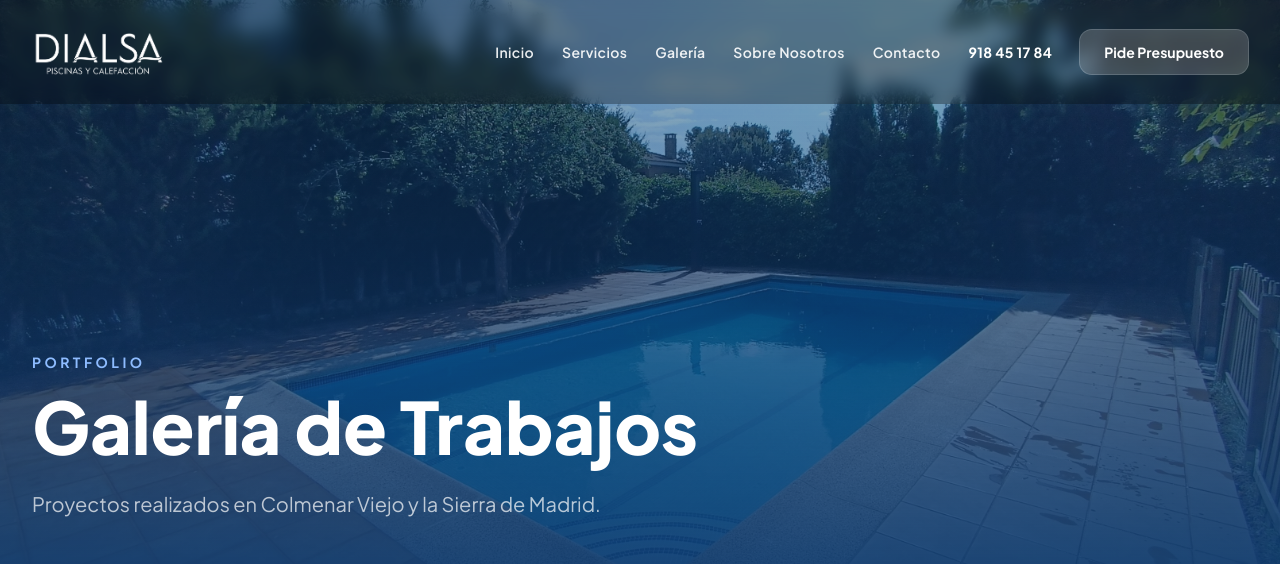
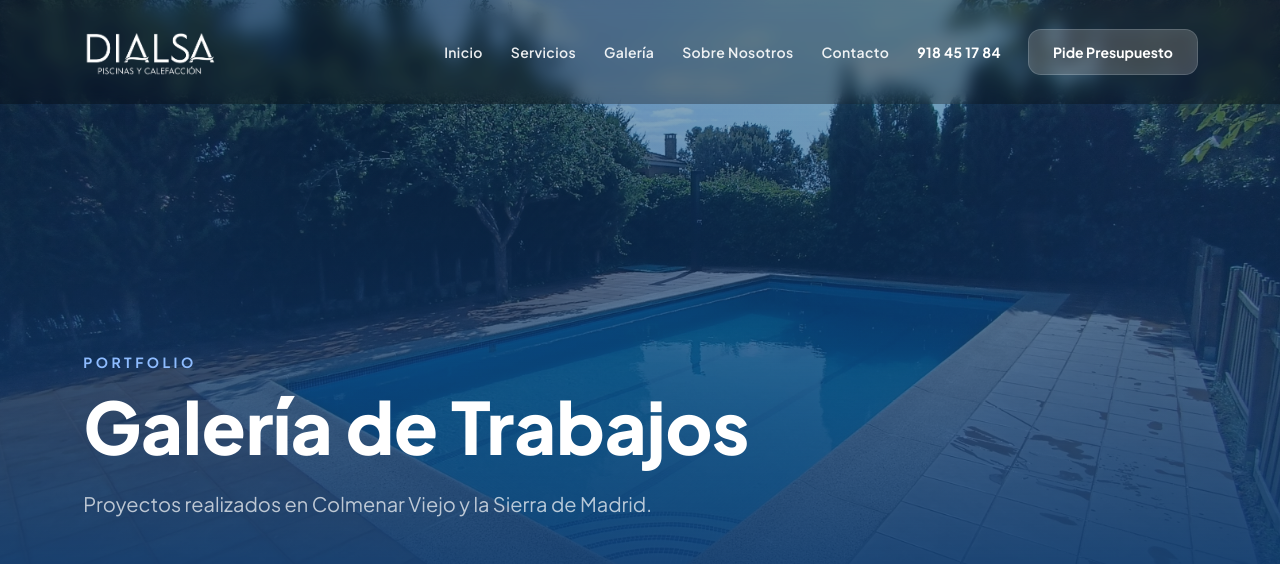
Before and after one commit to aitower97/dev-webs, a Next.js app in the folder apps/dialsa/: page /galeria in a window 1280 px wide. Shown: the top 564 px of the page. Built offline with nearby package versions, Linux system fonts and the light colour scheme.

Commit message:
fix(dialsa): max-w-[92vw] en vez de 90rem para que se ajuste proporcional a todas las pantallas

```diff
--- a/apps/dialsa/src/app/page.tsx
+++ b/apps/dialsa/src/app/page.tsx
@@ -87,7 +87,7 @@
             i % 2 === 0 ? "bg-white" : "bg-gray-50"
           }`}
         >
-          <div className="mx-auto w-full max-w-[90rem] px-6 lg:px-8">
+          <div className="mx-auto w-full max-w-[92vw] px-4 sm:px-6 lg:px-8">
             <div
               className={`flex flex-col gap-12 lg:flex-row lg:items-center lg:gap-20 ${
                 i % 2 === 1 ? "lg:flex-row-reverse" : ""
--- a/apps/dialsa/src/components/DialsaFooter.tsx
+++ b/apps/dialsa/src/components/DialsaFooter.tsx
@@ -7,7 +7,7 @@
 }) {
   return (
     <footer className="bg-primary-900 text-white">
-      <div className="mx-auto w-full max-w-[90rem] px-6 lg:px-8 py-16">
+      <div className="mx-auto w-full max-w-[92vw] px-4 sm:px-6 lg:px-8 py-16">
         <div className="grid gap-12 sm:grid-cols-2 lg:grid-cols-4">
           <div className="sm:col-span-2 lg:col-span-1">
             <Image
--- a/apps/dialsa/src/components/DialsaHeader.tsx
+++ b/apps/dialsa/src/components/DialsaHeader.tsx
@@ -27,7 +27,7 @@
           : "bg-black/30 backdrop-blur-sm py-5"
       }`}
     >
-      <nav className="mx-auto w-full max-w-[90rem] px-6 lg:px-8 flex items-center justify-between">
+      <nav className="mx-auto w-full max-w-[92vw] px-4 sm:px-6 lg:px-8 flex items-center justify-between">
         <a href="/" className="relative z-10 shrink-0">
           <Image
             src="/images/logos/logo-azul.png"
--- a/apps/dialsa/src/components/PageHero.tsx
+++ b/apps/dialsa/src/components/PageHero.tsx
@@ -28,7 +28,7 @@
 
       <WaterSplash />
 
-      <div className="relative z-10 mx-auto w-full max-w-[90rem] px-6 lg:px-8">
+      <div className="relative z-10 mx-auto w-full max-w-[92vw] px-4 sm:px-6 lg:px-8">
         <div
           className="max-w-3xl"
           style={{
--- a/apps/dialsa/src/components/VideoHero.tsx
+++ b/apps/dialsa/src/components/VideoHero.tsx
@@ -54,7 +54,7 @@
       <div className="absolute inset-0 bg-gradient-to-b from-primary-900/55 via-primary-900/30 to-primary-900/75" />
 
       {/* Content */}
-      <div className="relative z-10 mx-auto w-full max-w-[90rem] px-6 lg:px-8">
+      <div className="relative z-10 mx-auto w-full max-w-[92vw] px-4 sm:px-6 lg:px-8">
         {children}
       </div>
 
--- a/packages/ui/src/Container.tsx
+++ b/packages/ui/src/Container.tsx
@@ -8,7 +8,7 @@
   className?: string;
 }) {
   return (
-    <div className={`mx-auto w-full max-w-[90rem] px-6 lg:px-8 ${className}`}>
+    <div className={`mx-auto w-full max-w-[92vw] px-4 sm:px-6 lg:px-[4vw] ${className}`}>
       {children}
     </div>
   );
```
